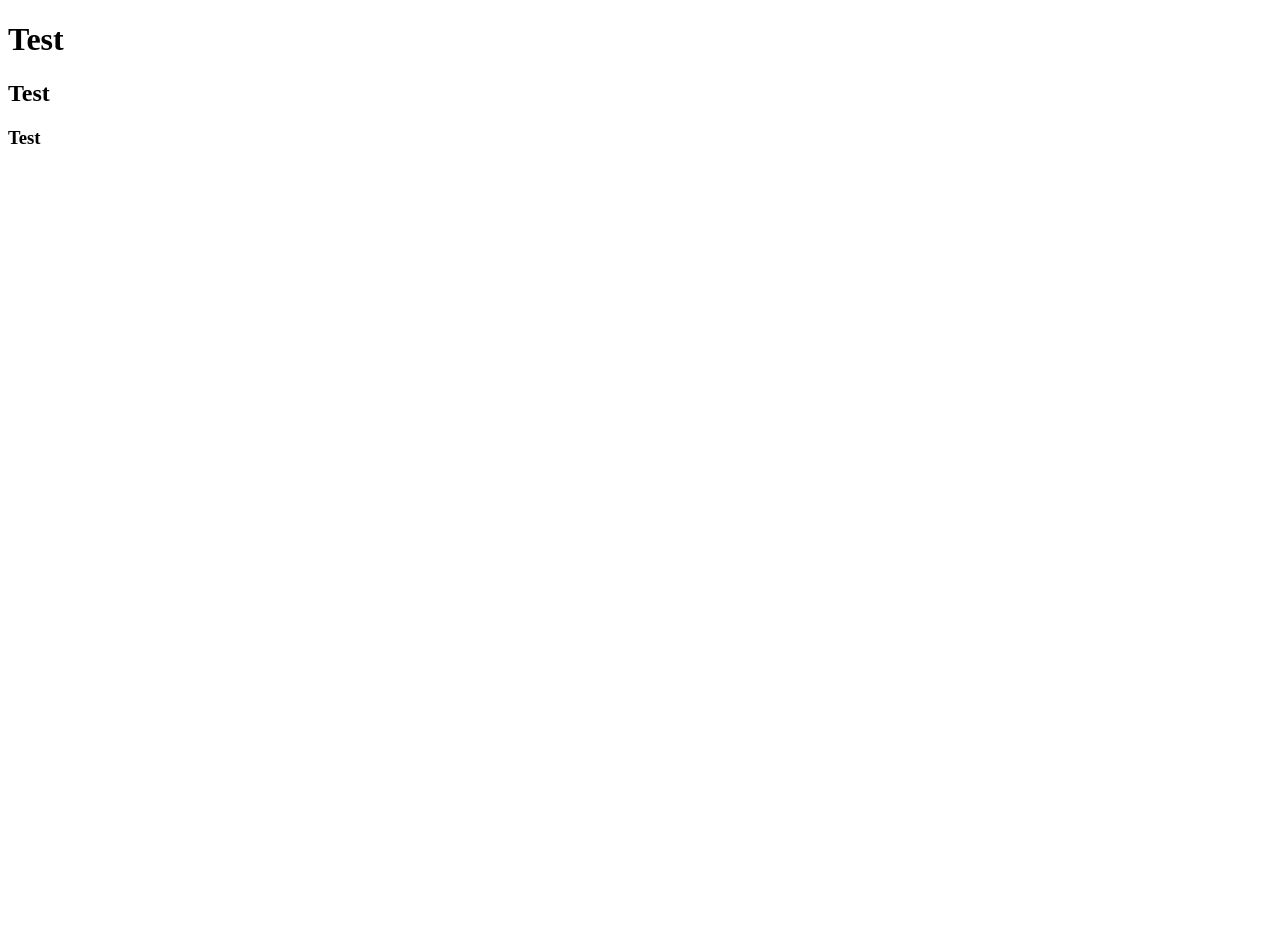
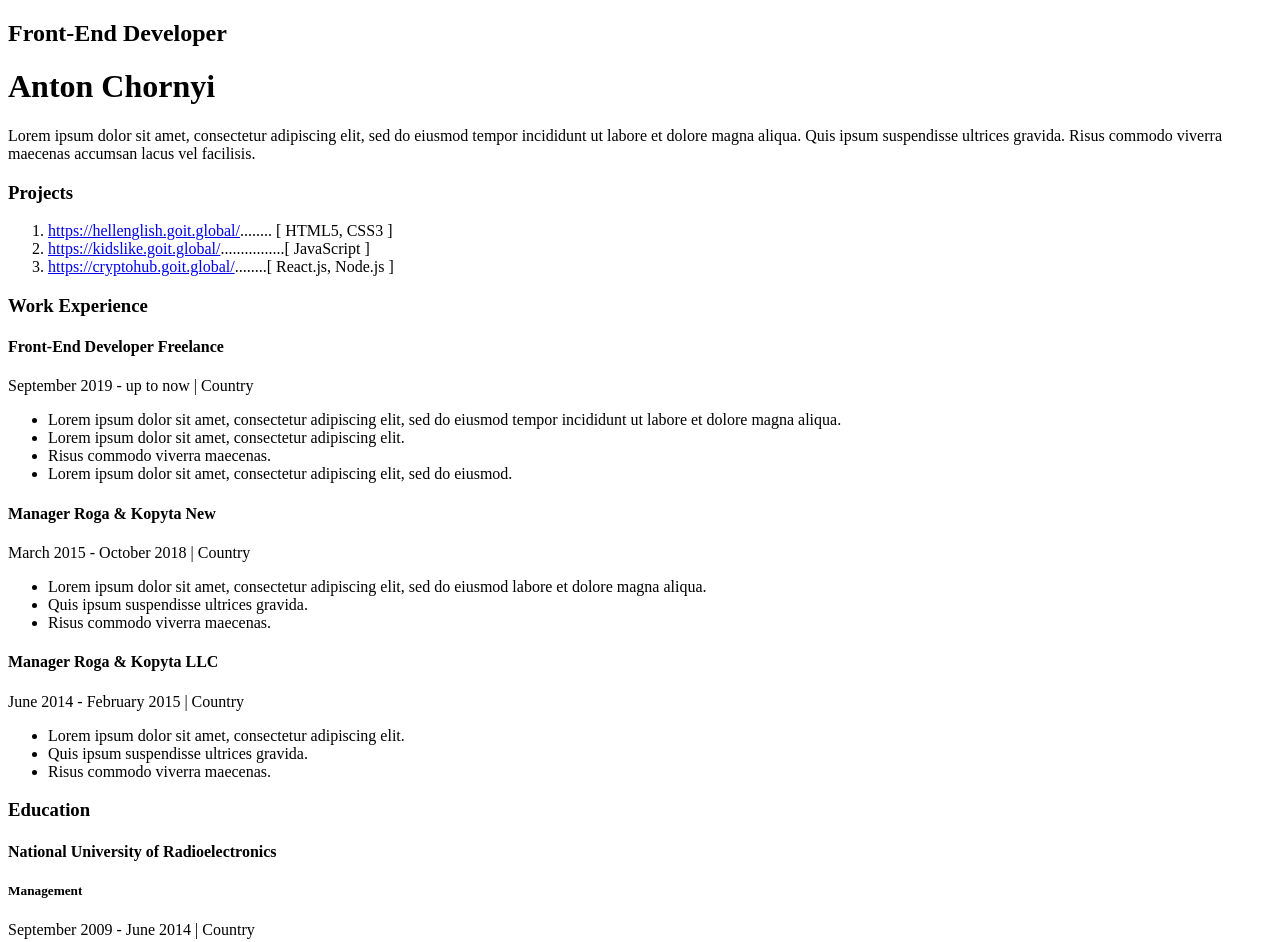
Before and after one commit to Ookaminana/MyResume, a plain HTML site: page index.html in a window 1280 px wide. Shown: the top 942 px of the page. Before the commit the page ends 800 px from the top, so only its background shows below. Drawn offline with Linux system fonts and the light colour scheme.

Commit message:
Собран скелет страницы

```diff
--- a/index.html
+++ b/index.html
@@ -9,9 +9,117 @@
 </head>
 
 <body>
-    <h1>Test</h1>
-    <h2>Test</h2>
-    <h3>Test</h3>
+    <div id='main'>
+        <div id="content">
+            <div id='aboutMe'>
+                <h2>Front-End Developer</h2>
+                <h1>Anton Chornyi</h1>
+                <p>Lorem ipsum dolor sit amet, consectetur adipiscing elit, sed do eiusmod tempor incididunt ut labore et dolore magna aliqua. Quis ipsum suspendisse ultrices gravida. Risus commodo viverra maecenas accumsan lacus vel facilisis. </p>
+            </div>
+
+            <div id='projects'>
+                <h3>Projects</h3>
+                <ol>
+                    <li>
+                        <a href="https://hellenglish.goit.global/">https://hellenglish.goit.global/</a><span>........</span> [ HTML5, CSS3 ]
+                    </li>
+                    <li>
+                        <a href="https://kidslike.goit.global/">https://kidslike.goit.global/</a><span>................</span>[ JavaScript ]
+                    </li>
+                    <li>
+                        <a href="https://cryptohub.goit.global/">https://cryptohub.goit.global/</a><span>........</span>[ React.js, Node.js ]
+                    </li>
+                </ol>
+
+            </div>
+
+            <div id='workExpirience'>
+                <h3>Work Experience</h3>
+
+                <div class="work">
+                    <h4>Front-End Developer Freelance</h4>
+                    <p>September 2019 - up to now | Country</p>
+                    <ul>
+                        <li>Lorem ipsum dolor sit amet, consectetur adipiscing elit, sed do eiusmod tempor incididunt ut labore et dolore magna aliqua. </li>
+                        <li>Lorem ipsum dolor sit amet, consectetur adipiscing elit.</li>
+                        <li>Risus commodo viverra maecenas. </li>
+                        <li>Lorem ipsum dolor sit amet, consectetur adipiscing elit, sed do eiusmod. </li>
+                    </ul>
+                </div>
+
+                <div class="work">
+                    <h4>Manager Roga & Kopyta New</h4>
+                    <p>March 2015 - October 2018 | Country</p>
+                    <ul>
+                        <li>Lorem ipsum dolor sit amet, consectetur adipiscing elit, sed do eiusmod labore et dolore magna aliqua.</li>
+                        <li>Quis ipsum suspendisse ultrices gravida.</li>
+                        <li>Risus commodo viverra maecenas.</li>
+                    </ul>
+                </div>
+
+                <div class="work">
+                    <h4>Manager Roga & Kopyta LLC </h4>
+                    <p>June 2014 - February 2015 | Country</p>
+                    <ul>
+                        <li>Lorem ipsum dolor sit amet, consectetur adipiscing elit.</li>
+                        <li>Quis ipsum suspendisse ultrices gravida.</li>
+                        <li>Risus commodo viverra maecenas.</li>
+                    </ul>
+                </div>
+
+            </div>
+
+            <div id='Education'>
+                <h3>Education</h3>
+                <h4>National University of Radioelectronics</h4>
+                <h5>Management</h5>
+                <p>September 2009 - June 2014 | Country</p>
+            </div>
+
+        </div>
+
+        <aside>
+            <img src="img/photo.jpg" alt="">
+            <div>
+                <h3>Contacts</h3>
+                <div>
+                    <span>C:</span>
+                    <a href="tel:+77777777777">+7 777 777 77 77</a>
+                </div>
+                <div>
+                    <span>E:</span>
+                    <a href="mailto:chornyiav@gmail.com">chornyiav@gmail.com</a>
+                </div>
+            </div>
+
+            <div id='techSkills'>
+                <h3>Tech Skills</h3>
+                <ul>
+                    <li>HTML5</li>
+                    <li>CSS3</li>
+                    <li>GIT</li>
+                    <li>WebPack</li>
+                    <li>JavaScript</li>
+                    <li>React.js</li>
+                    <li>Node.js</li>
+                </ul>
+            </div>
+
+            <div id='softSkills'>
+                <h3>Soft Skills</h3>
+                <ul>
+                    <li>Scrum</li>
+                    <li>Agile</li>
+                    <li>GTD</li>
+                    <li>Teamwork</li>
+                </ul>
+            </div>
+
+        </aside>
+
+    </div>
+
+
 </body>
 
 </html>
```
Also changed, not shown: img/photo.jpg (added).
